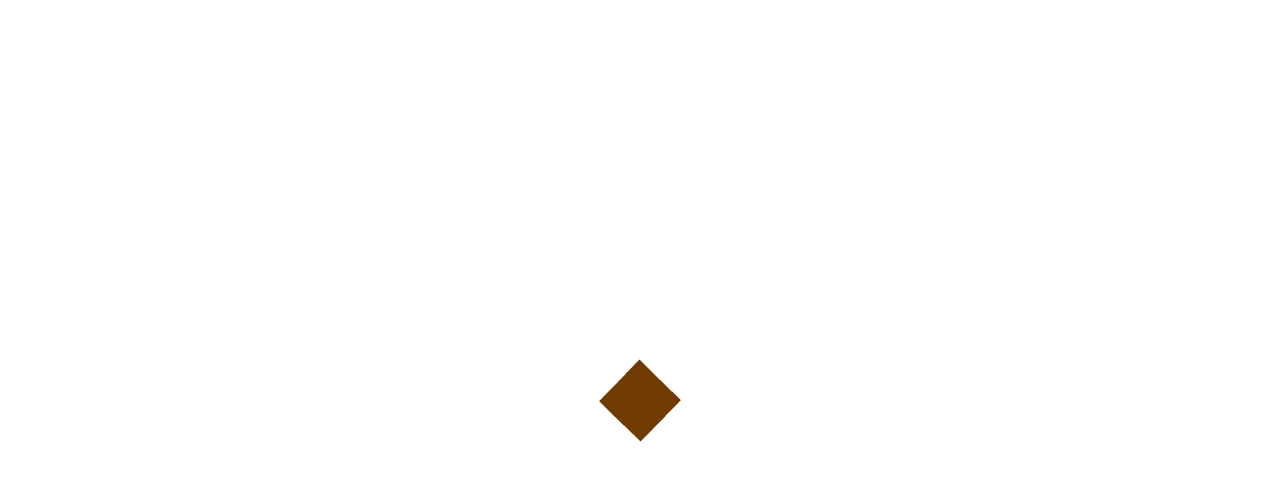
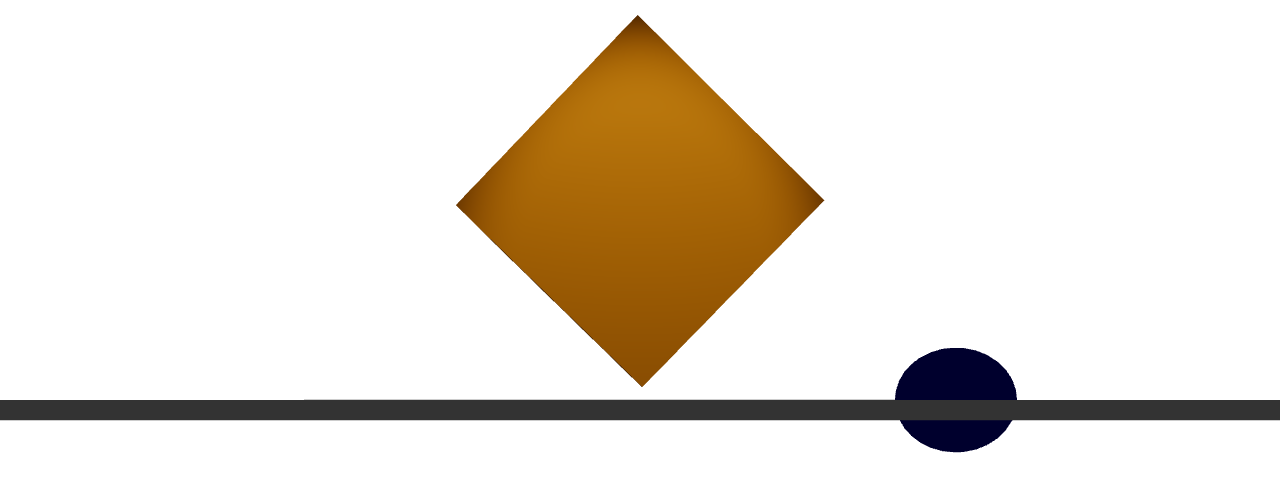
Before and after one commit to carlosbeans/thingielogogenerator, a Next.js app: page / in a window 1280 px wide. Shown: the top 492 px of the page. Built offline with nearby package versions, Linux system fonts and the light colour scheme.

Commit message:
Put everything in a scene component
Now I can view the entire scene in triplex. also got shadows working

```diff
--- /dev/null
+++ b/src/app/Scene.jsx
@@ -0,0 +1,37 @@
+"use client";
+
+import React from 'react'
+import Test from './Test'
+
+export default function Scene() {
+  return (
+    <>
+      <ambientLight intensity={0.16} />
+      <spotLight
+        position={[0, 5.33, 5.33]}
+        angle={0.3}
+        penumbra={0.5}
+        intensity={38.76}
+        castShadow
+        shadow-mapSize={[1024, 1024]}
+        color="#ffffff"
+        target-position={[0, 0, 0]}
+      />
+
+      <fog attach="fog" args={["#000000", 5, 20]} />
+
+      <mesh position={[0, 0, 0]} receiveShadow={true} rotation={[-1.57, 0, 0]}>
+        <planeGeometry args={[10, 10]} />
+        <meshPhysicalMaterial color="white" />
+      </mesh>
+
+
+      <Test />
+
+      <mesh position={[3, 0, 0]}>
+        <sphereGeometry args={[0.5]} />
+        <meshPhysicalMaterial color="blue" />
+      </mesh>
+    </>
+  )
+}
--- a/src/app/Test.jsx
+++ b/src/app/Test.jsx
@@ -15,9 +15,9 @@
   });
 
   return (
-          <mesh ref={meshRef}>
-               <boxGeometry args={[1, 1, 1]} />
-               <meshStandardMaterial color="orange" />
+    <mesh ref={meshRef} receiveShadow={true} castShadow={true} position={[0, 1.54, 0]} >
+      <boxGeometry args={[2, 2, 2]} />
+      <meshPhysicalMaterial color="orange" />
     </mesh>
   );
 }
--- a/src/app/page.js
+++ b/src/app/page.js
@@ -1,23 +1,16 @@
 "use client";
 
 import { Canvas } from "@react-three/fiber";
-import Test from "./Test";
+import Scene from "./Scene";
+import { OrbitControls } from "@react-three/drei";
 
 export default function Home() {
      return (
-          <div className="grid grid-rows-[20px_1fr_20px] items-center justify-items-center min-h-screen p-8 pb-20 gap-16 sm:p-20 font-[family-name:var(--font-geist-sans)]">
-               <main className="flex flex-col gap-[32px] row-start-2 items-center sm:items-start">
-                    <div className="flex gap-4 items-center flex-col sm:flex-row">
-                         <div style={{ width: "400px", height: "400px" }}>
-                              <Canvas>
-                                   <ambientLight intensity={0.5} />
-                                   <pointLight position={[10, 10, 10]} />
-                                   <Test />
-                              </Canvas>
-                         </div>
-                         {/* Your other JSX content goes here */}
-                    </div>
-               </main>
-          </div>
+          <main className="w-screen h-screen">
+               <Canvas shadows>
+                    <OrbitControls />
+                    <Scene />
+               </Canvas>
+          </main>
      );
 }
```
Lines whose indentation alone changed are shown as unchanged.
